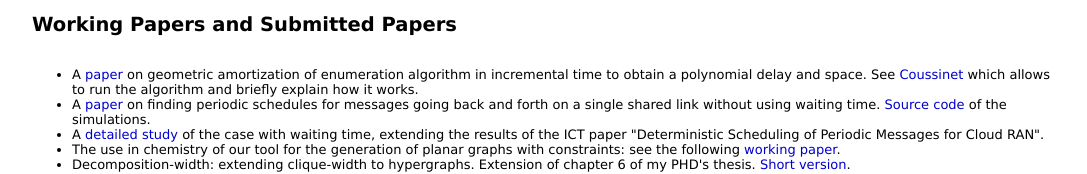
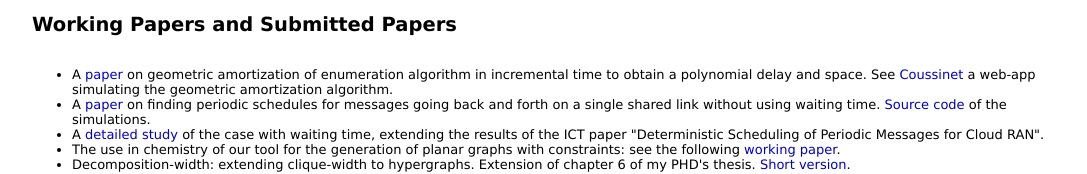
Before and after one commit to yann-strozecki/yann-strozecki.github.io, a plain HTML site: page textesmaths.html in a window 1280 px wide. Shown: the part 210-384 px from the top of the page, without its empty margins (96-1183 px from the left). Drawn offline with nearby package versions, Linux system fonts and the light colour scheme; some packages are replaced by stand-ins of ours.

Commit message:
correction

```diff
--- a/textesmaths.html
+++ b/textesmaths.html
@@ -61,7 +61,7 @@
       </br>
       <li> A <a href="https://arxiv.org/abs/2108.10208">paper</a> on geometric amortization of enumeration algorithm in incremental time to obtain a polynomial delay and space.
       See <a href="http://florent.capelli.me/coussinet/coussinet.html"> Coussinet </a>
-      which allows to run the algorithm and briefly explain how it works.
+      a web-app simulating the geometric amortization algorithm.
         </li>
       <li> A <a href="https://arxiv.org/abs/2002.07606">paper</a> on finding periodic schedules for messages going back and forth on a single shared link without using waiting time. <a href="Greedy.zip">Source code</a> of the simulations.</li>
       <li>A <a href="https://arxiv.org/abs/1801.07029">detailed study</a> of the case with waiting time, extending the results of the ICT paper "Deterministic Scheduling of Periodic Messages for Cloud RAN".</li>
```
